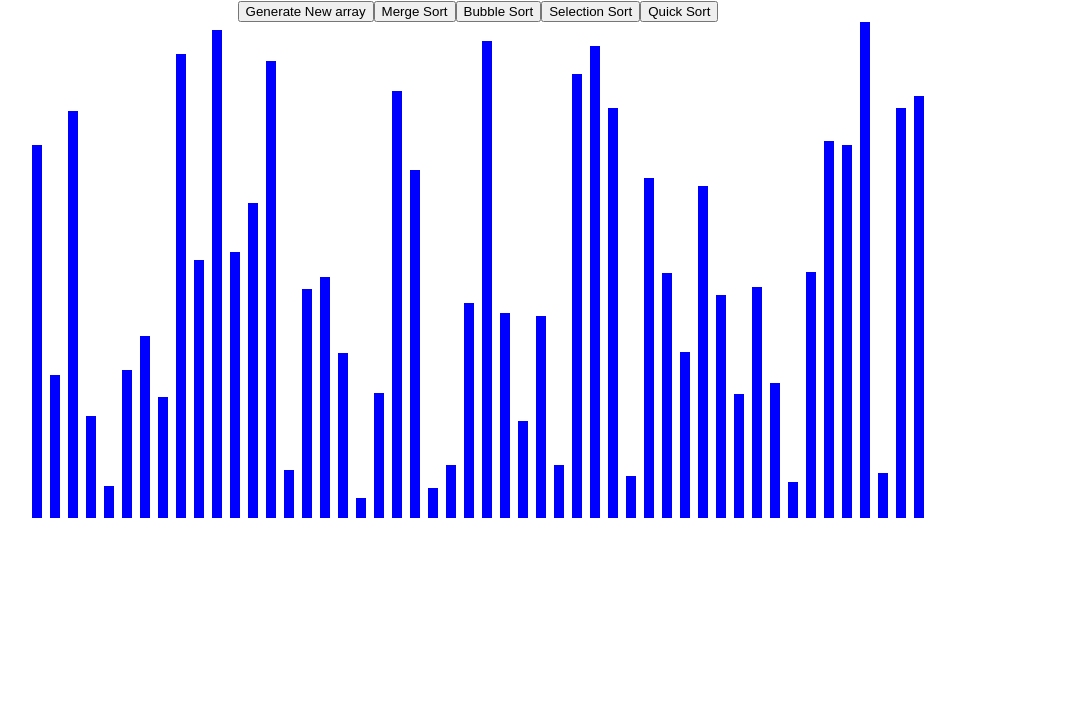
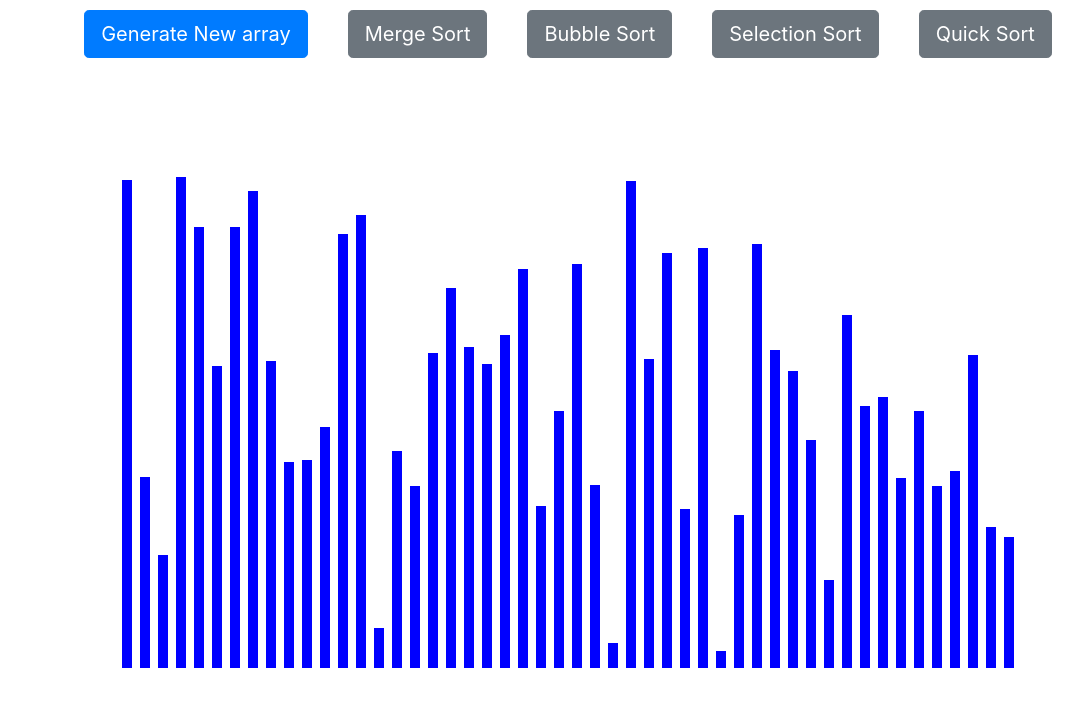
Before and after one commit to Frankxie21/sort-visualizer, a React (Create React App) app: page / in a window 1280 px wide. Shown: the top 706 px of the page, without its empty margins (72-1155 px from the left). Built offline with nearby package versions, Linux system fonts and the light colour scheme.

Commit message:
Added bootstrap and Added done color feature

```diff
--- a/public/index.html
+++ b/public/index.html
@@ -9,6 +9,7 @@
       name="description"
       content="Web site created using create-react-app"
     />
+    <link rel="stylesheet" href="https://stackpath.bootstrapcdn.com/bootstrap/4.4.1/css/bootstrap.min.css" integrity="sha384-Vkoo8x4CGsO3+Hhxv8T/Q5PaXtkKtu6ug5TOeNV6gBiFeWPGFN9MuhOf23Q9Ifjh" crossorigin="anonymous">
     <link rel="apple-touch-icon" href="%PUBLIC_URL%/logo192.png" />
     <!--
       manifest.json provides metadata used when your web app is installed on a
--- a/src/SortingVisualizer/SortAlgo/bubbleSortAlgorithm.js
+++ b/src/SortingVisualizer/SortAlgo/bubbleSortAlgorithm.js
@@ -1,45 +1,52 @@
 export function bubbleSort(array) {
-    const animations = getBubbleSortAnimation(array);
+    var [animations, doneIndex] = getBubbleSortAnimation(array);
+    console.log(doneIndex);
     for (var i = 0; i < animations.length; i++) {
         const arrayBars = document.getElementsByClassName('array-bar');
         const isColorChange = ((i % 4 !== 2) && (i % 4 !==3));
         if (isColorChange) {
             const [barOneIdx, barTwoIdx] = animations[i];
-            console.log(animations[i]);
             const barOneStyle = arrayBars[barOneIdx].style;
             const barTwoStyle = arrayBars[barTwoIdx].style;
             const color = i % 4 === 0 ? 'red' : 'blue';
             setTimeout(() => {
                 barOneStyle.backgroundColor = color;
                 barTwoStyle.backgroundColor = color;
-            }, i * 10);
+            }, i * 1);
         } else {
             const [barOneIdx, newHeight] = animations[i];
             const barOneStyle = arrayBars[barOneIdx].style;
+            const color = i === doneIndex[0] ? 'pink' : 'blue';
+            if (i === doneIndex[0]) {
+                doneIndex.shift();
+            };
             setTimeout(() => {
                 barOneStyle.height = `${newHeight}px`;
-            }, i * 10);
+                barOneStyle.backgroundColor = color;
+            }, i * 1);
         }
     }
+    const arrayBars = document.getElementsByClassName('array-bar');
+    setTimeout(() => {
+        arrayBars[0].style.backgroundColor = 'pink';
+    }, animations.length * 1);
 }
 
 function getBubbleSortAnimation(array) {
     const animations = [];
+    const doneIndex = [];
     if (array.length === 1) return array;
     for (var round = 0; round < array.length; round++) {
         for (var currentIndex = 0; currentIndex < (array.length-1-round); currentIndex++) {
             animations.push([currentIndex,currentIndex+1]);
             animations.push([currentIndex,currentIndex+1]);
             if (array[currentIndex] > array[currentIndex+1]) {
-                var temp = array[currentIndex];
-                array[currentIndex] = array[currentIndex+1];
-                array[currentIndex+1] = temp;
+                [array[currentIndex], array[currentIndex+1]] = [array[currentIndex+1], array[currentIndex]]
             }
-            var lHeight = array[currentIndex];
-            var hHeight = array[currentIndex+1];
-            animations.push([currentIndex, lHeight]);
-            animations.push([currentIndex+1, hHeight]);
+            animations.push([currentIndex, array[currentIndex]]);
+            animations.push([currentIndex+1, array[currentIndex+1]]);
         }
+        doneIndex.push(animations.length-1);
     }
-    return animations;
+    return ([animations, doneIndex]);
 }
--- a/src/SortingVisualizer/SortAlgo/mergeSortAlgorithm.js
+++ b/src/SortingVisualizer/SortAlgo/mergeSortAlgorithm.js
@@ -3,7 +3,7 @@ export function mergeSort(array) {
     for (var i = 0; i < animations.length; i++) {
         const arrayBars = document.getElementsByClassName('array-bar');
         const isColorChange = i % 3 !== 2;
-        if (isColorChange) {
+        if (isColorChange && (i <= (animations.length - 151))) {
             const [barOneIdx, barTwoIdx] = animations[i];
             const barOneStyle = arrayBars[barOneIdx].style;
             const barTwoStyle = arrayBars[barTwoIdx].style;
@@ -11,13 +11,15 @@ export function mergeSort(array) {
             setTimeout(() => {
                 barOneStyle.backgroundColor = color;
                 barTwoStyle.backgroundColor = color;
-            }, i * 10);
-        } else {
+            }, i * 1);
+        } else if (!isColorChange) {
             const [barOneIdx, newHeight] = animations[i];
             const barOneStyle = arrayBars[barOneIdx].style;
+            const color = (i > (animations.length - 151)) ? 'pink' : 'blue';
             setTimeout(() => {
                 barOneStyle.height = `${newHeight}px`;
-            }, i * 10);
+                barOneStyle.backgroundColor = color;
+            }, i * 1);
         }
     }
 }
--- a/src/SortingVisualizer/SortAlgo/quickSortAlgorithm.js
+++ b/src/SortingVisualizer/SortAlgo/quickSortAlgorithm.js
@@ -2,7 +2,7 @@ export function quickSort(array) {
     const defaultColor = 'blue';
     const pivotColor = 'green';
     const comparingColor = 'red';
-    const resultColor = 'blue';
+    const resultColor = 'pink';
     const animations = getQuickSortAnimation(array);
     for (var i = 0; i < animations.length; i++) {
         const arrayBars = document.getElementsByClassName('array-bar');
@@ -15,7 +15,7 @@ export function quickSort(array) {
                 barOneStyle.backgroundColor = comparingColor;
                 barTwoStyle.backgroundColor = comparingColor;
                 pivotStyle.backgroundColor = pivotColor;
-            }, i * 10);
+            }, i * 1);
         } else if (animations[i][0] === 1) {
             const [_, barOneIdx, barTwoIdx, barOneHeight, barTwoHeight] = animations[i];
             const barOneStyle = arrayBars[barOneIdx].style;
@@ -25,7 +25,7 @@ export function quickSort(array) {
                 barOneStyle.backgroundColor = defaultColor;
                 barTwoStyle.height = `${barTwoHeight}px`;
                 barTwoStyle.backgroundColor = defaultColor;
-            }, i * 10);
+            }, i * 1);
         } else if (animations[i][0] === 2) {
             const [_, barOneIdx, barTwoIdx, barOneHeight, barTwoHeight] = animations[i];
             const barOneStyle = arrayBars[barOneIdx].style;
@@ -35,7 +35,7 @@ export function quickSort(array) {
                 barTwoStyle.height = `${barTwoHeight}px`;
                 barTwoStyle.backgroundColor = defaultColor;
                 barOneStyle.backgroundColor = resultColor;
-            }, i * 10);
+            }, i * 1);
         }
     }
 }
--- a/src/SortingVisualizer/SortAlgo/selectionSortAlgorithm.js
+++ b/src/SortingVisualizer/SortAlgo/selectionSortAlgorithm.js
@@ -13,7 +13,8 @@ export function selectionSort(array) {
             setTimeout(() => {
                 barOneStyle.height = `${lHeight}px`;
                 barTwoStyle.height = `${hHeight}px`;
-            }, i * 10);
+                barTwoStyle.backgroundColor = 'pink';
+            }, i * 1);
         } else {
             const color = colorChange === true ? 'blue' : 'red';
             const [barOneIdx, barTwoIdx] = animations[i];
@@ -25,10 +26,12 @@ export function selectionSort(array) {
                 // change the barColor if the selected bar changed.
                 if (barOneIdx !== prevSelectedBarIndex) {
                     const barPrevStyle = arrayBars[prevSelectedBarIndex].style;
-                    barPrevStyle.backgroundColor = `blue`;
+                    if (barPrevStyle.backgroundColor !== 'pink') {
+                        barPrevStyle.backgroundColor = `blue`;
+                    }
                     prevSelectedBarIndex = barOneIdx;
                 }
-            }, i * 10);
+            }, i * 1);
         }
     }
 }
@@ -40,15 +43,13 @@ function getSelectionSortAnimation (array) {
     for (var i = 0; i < array.length; i++) {
         var selectionIndex = 0;
         for (var j = 0; j < array.length - i; j++) {
-            if (array[selectionIndex] < array[j]) {
+            if (array[selectionIndex] <= array[j]) {
                 selectionIndex = j;
             }
             animations.push([selectionIndex, j]);
             animations.push([selectionIndex, j]);
         }
-        var temp = array[array.length-1-i];
-        array[array.length-1-i] = array[selectionIndex];
-        array[selectionIndex] = temp;
+        [array[array.length-1-i], array[selectionIndex]] = [array[selectionIndex], array[array.length-1-i]]
         animations.push([selectionIndex, array.length-1-i, array[selectionIndex], array[array.length-1-i]]);
         swapIndex.push(animations.length-1);
     }
--- a/src/SortingVisualizer/SortingVisualizer.css
+++ b/src/SortingVisualizer/SortingVisualizer.css
@@ -1,11 +1,9 @@
-.array-container {
-    position: absolute;
-    left: 100px;
-    height: 700px;
-}
-
 .array-bar {
     width: 10px;
     display: inline-block;
     margin: 0 4px;
 }
+
+button {
+    margin: 10px 20px;
+}
--- a/src/SortingVisualizer/SortingVisualizer.jsx
+++ b/src/SortingVisualizer/SortingVisualizer.jsx
@@ -1,5 +1,6 @@
 import React from 'react';
 import './SortingVisualizer.css';
+import {resetArrayColor} from './resetColor.js';
 // import {mergeSortAnimation} from './SortAlgo/sortingAlgorithms.js'
 import {mergeSort} from './SortAlgo/mergeSortAlgorithm.js';
 import {bubbleSort} from './SortAlgo/bubbleSortAlgorithm.js';
@@ -16,10 +17,10 @@ export default class SortingVisualizer extends React.Component {
     }
 
     componentDidMount() {
-        this.resetArray();
+        this.resetArrayNumber();
     }
 
-    resetArray() {
+    resetArrayNumber() {
         const array = [];
         for (var i = 0; i < 50; i++) {
             array.push(randomIntFromInterval(5,500));
@@ -27,25 +28,32 @@ export default class SortingVisualizer extends React.Component {
         this.setState({array});
     }
 
+    resetView() {
+        this.resetArrayNumber();
+        resetArrayColor(this.state.array);
+    }
+
     render() {
         const {array} = this.state;
 
         return (
-            <div className = 'array-container'>
+            <div className = 'container'>
             <div>
-                <button onClick={() => this.resetArray()}>Generate New array</button>
-                <button onClick={() => mergeSort(this.state.array)}>Merge Sort</button>
-                <button onClick={() => bubbleSort(this.state.array)}>Bubble Sort</button>
-                <button onClick={() => selectionSort(this.state.array)}>Selection Sort</button>
-                <button onClick={() => quickSort(this.state.array)}>Quick Sort</button>
+                <button onClick={() => this.resetView()} className='btn btn-lg btn-primary'>Generate New array</button>
+                <button onClick={() => mergeSort(this.state.array)} className='btn btn-lg btn-secondary'>Merge Sort</button>
+                <button onClick={() => bubbleSort(this.state.array)} className='btn btn-lg btn-secondary'>Bubble Sort</button>
+                <button onClick={() => selectionSort(this.state.array)} className='btn btn-lg btn-secondary'>Selection Sort</button>
+                <button onClick={() => quickSort(this.state.array)} className='btn btn-lg btn-secondary'>Quick Sort</button>
             </div>
                 {array.map((value, idx) => (
-                    <div className = 'array-bar'
+                    <span className = 'array-bar'
                          key = {idx}
                          style = {{backgroundColor: 'blue',
                                    height: `${value}px`, }}>
-                    </div>
+                    </span>
                 ))}
+                    <span style={{height: '600px', width:'1px', display: 'inline-block'}}>
+                    </span>
             </div>
             );
     }
--- /dev/null
+++ b/src/SortingVisualizer/resetColor.js
@@ -0,0 +1,7 @@
+export function resetArrayColor(array) {
+    const arrayBars = document.getElementsByClassName('array-bar');
+    for (var i = 0; i < array.length; i++) {
+        var barStyle = arrayBars[i].style;
+        barStyle.backgroundColor = 'blue';
+    }
+}
```
